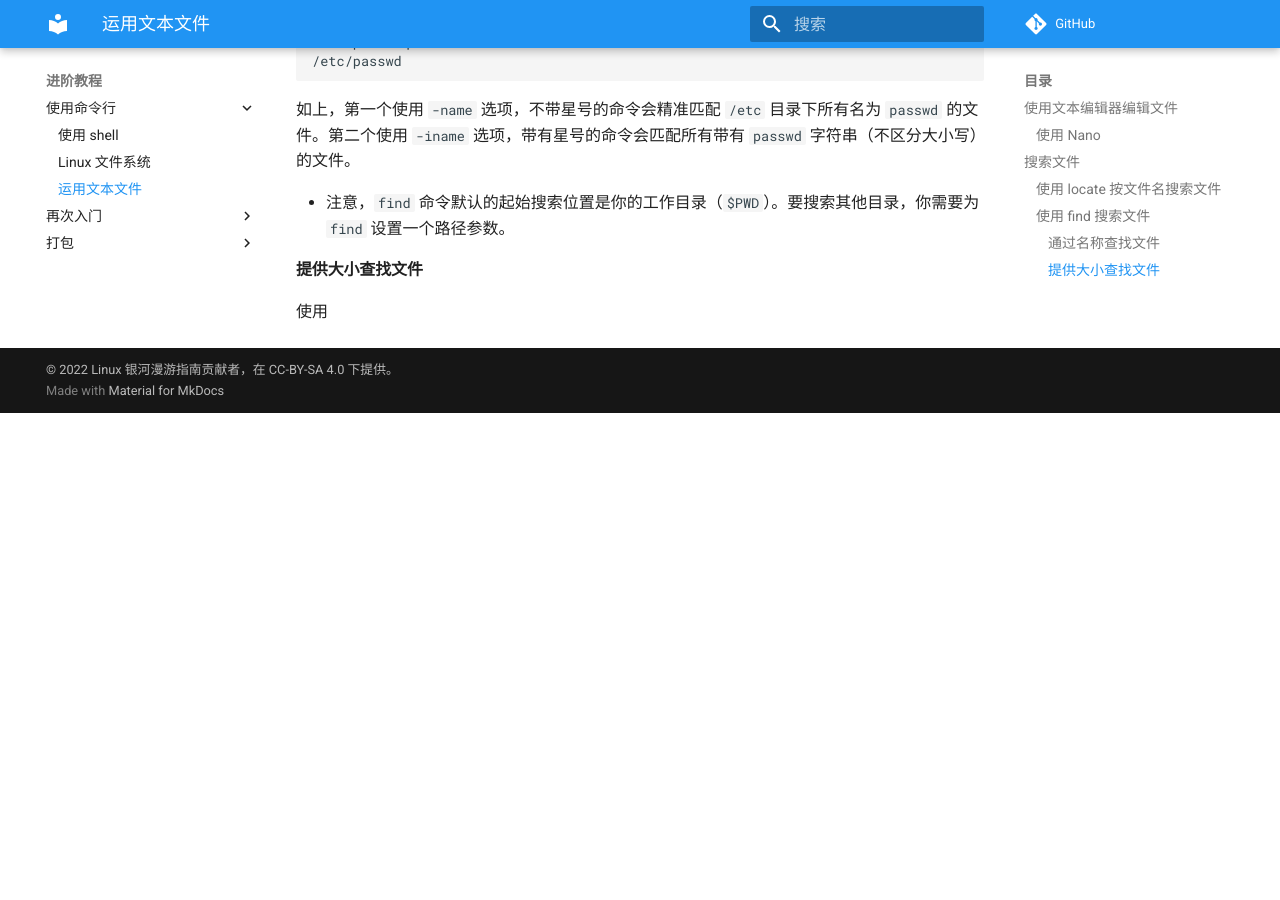
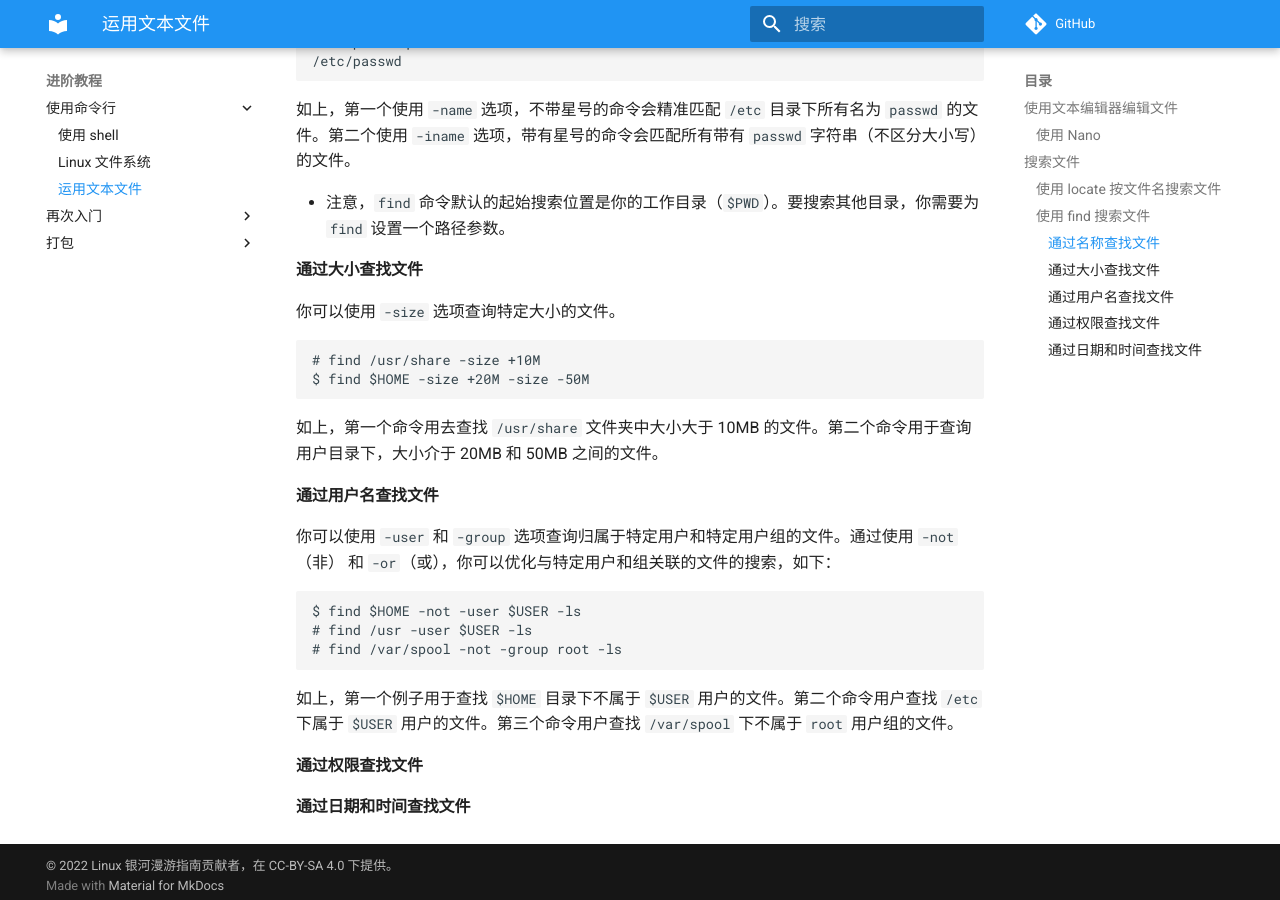
Before and after one commit to linuxhitchhiker/THGLG, an MkDocs documentation site: the page built from docs/advanced/shell/base3.md, in a window 1280 px wide and 900 px high, scrolled down 3109 px. Built offline with MkDocs 1.6.1 and Material for MkDocs 9.7.7, drawn with Linux system fonts in a browser that asks for light colours; comment, search, counter and statistics services are not loaded; before the commit the page ends 3522 px from its top, so only the background shows below that.

Commit message:
add somthing ooddd

````diff
--- a/docs/advanced/shell/base3.md
+++ b/docs/advanced/shell/base3.md
@@ -89,6 +89,29 @@ $ find /etc
 
 - 注意，`find` 命令默认的起始搜索位置是你的工作目录（`$PWD`）。要搜索其他目录，你需要为 `find` 设置一个路径参数。
 
-#### 提供大小查找文件
+#### 通过大小查找文件
 
-使用
+你可以使用 `-size` 选项查询特定大小的文件。
+
+```
+# find /usr/share -size +10M
+$ find $HOME -size +20M -size -50M
+```
+
+如上，第一个命令用去查找 `/usr/share` 文件夹中大小大于 10MB 的文件。第二个命令用于查询用户目录下，大小介于 20MB 和 50MB 之间的文件。
+
+#### 通过用户名查找文件
+
+你可以使用 `-user` 和 `-group` 选项查询归属于特定用户和特定用户组的文件。通过使用 `-not`（非） 和 `-or`（或），你可以优化与特定用户和组关联的文件的搜索，如下：
+
+```
+$ find $HOME -not -user $USER -ls
+# find /usr -user $USER -ls
+# find /var/spool -not -group root -ls
+```
+
+如上，第一个例子用于查找 `$HOME` 目录下不属于 `$USER` 用户的文件。第二个命令用户查找 `/etc` 下属于 `$USER` 用户的文件。第三个命令用户查找 `/var/spool` 下不属于 `root` 用户组的文件。
+
+#### 通过权限查找文件
+
+#### 通过日期和时间查找文件
````
Also changed, not shown: docs/advanced/shell/base4.md (added, +3 -0 lines), docs/advanced/shell/base5.md (added, +3 -0 lines).
